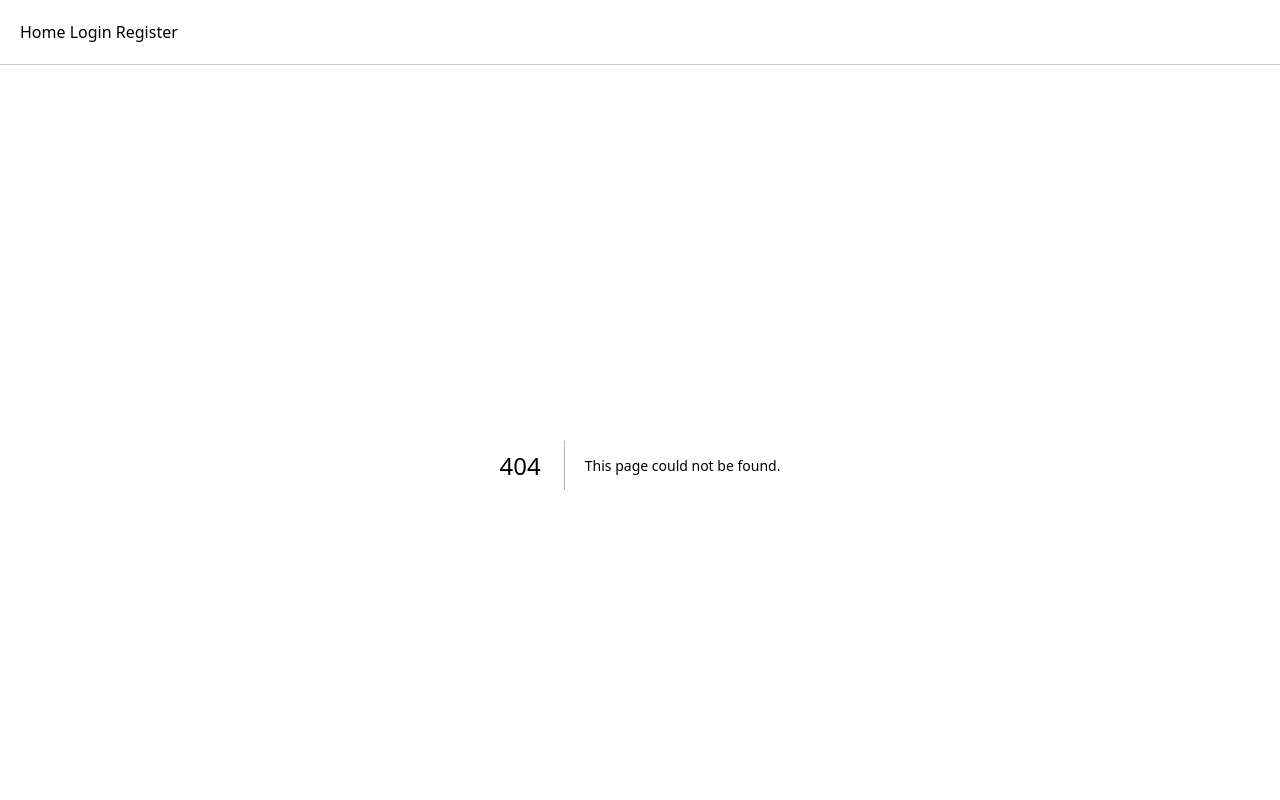
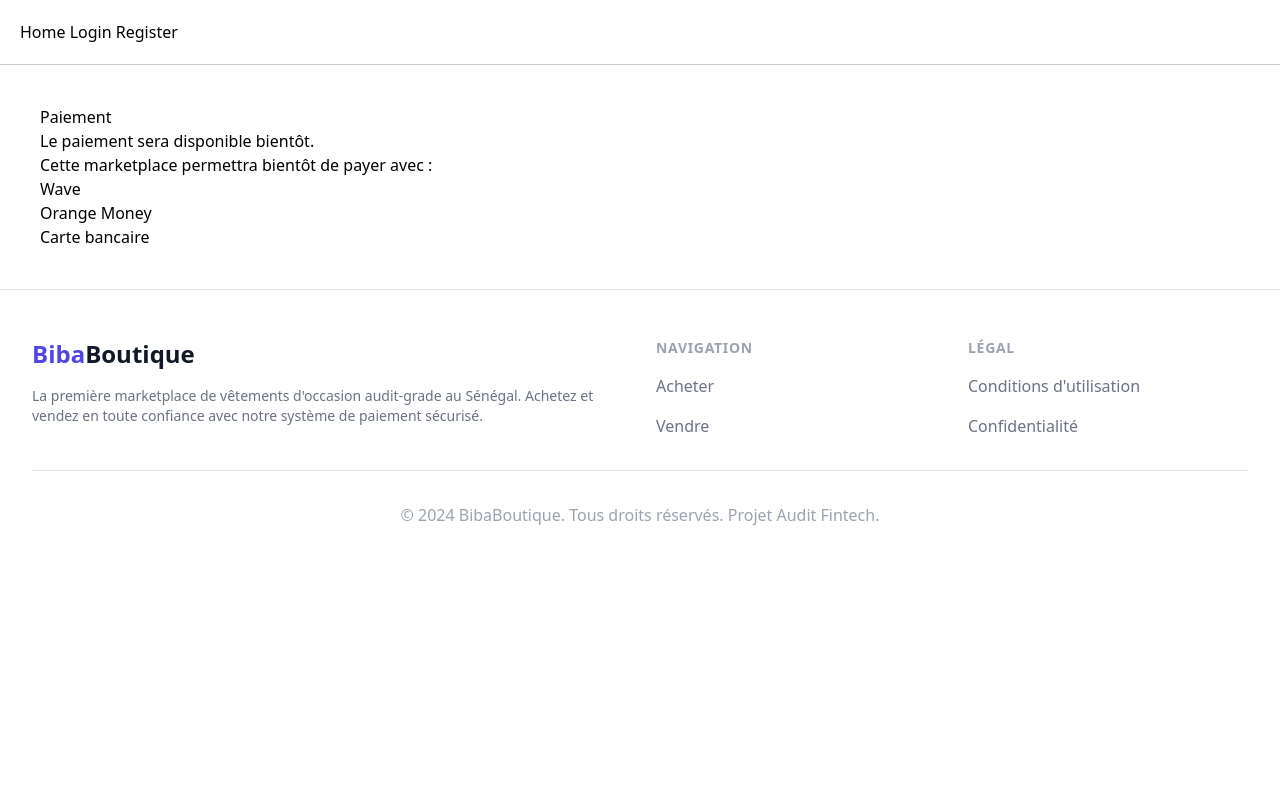
Before and after one commit to psakho922/vinted-web, a Next.js app: page /acheter in a window 1280 px wide. Before the commit this address had no page. Shown: the top 800 px of the page. Built offline with nearby package versions, Linux system fonts and the light colour scheme.

Commit message:
Create page.tsx

```diff
--- /dev/null
+++ b/src/app/acheter/page.tsx
@@ -0,0 +1,17 @@
+export default function AcheterPage() {
+  return (
+    <div style={{ padding: 40 }}>
+      <h1>Paiement</h1>
+
+      <p>Le paiement sera disponible bientôt.</p>
+
+      <p>Cette marketplace permettra bientôt de payer avec :</p>
+
+      <ul>
+        <li>Wave</li>
+        <li>Orange Money</li>
+        <li>Carte bancaire</li>
+      </ul>
+    </div>
+  );
+}
```
